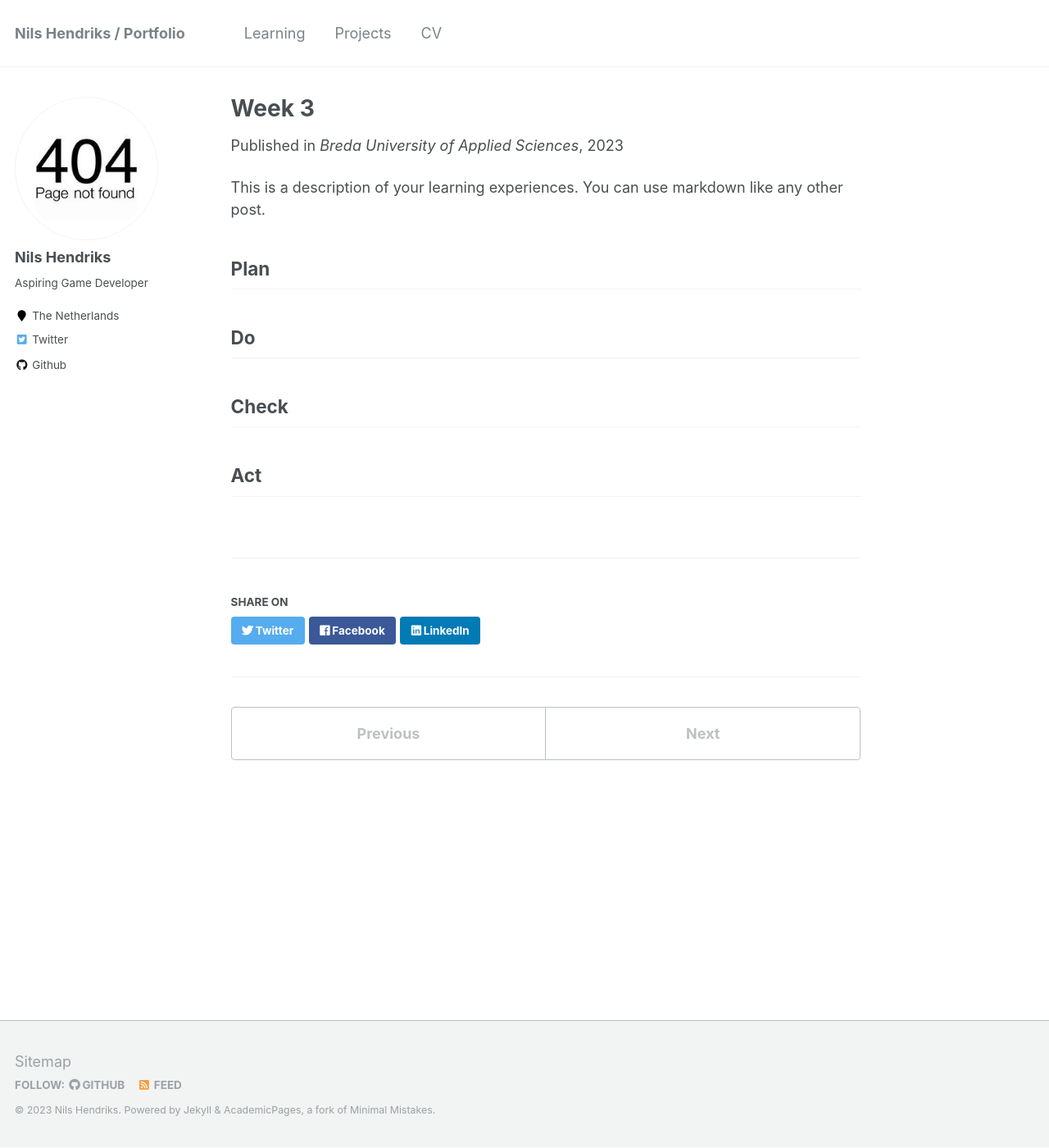
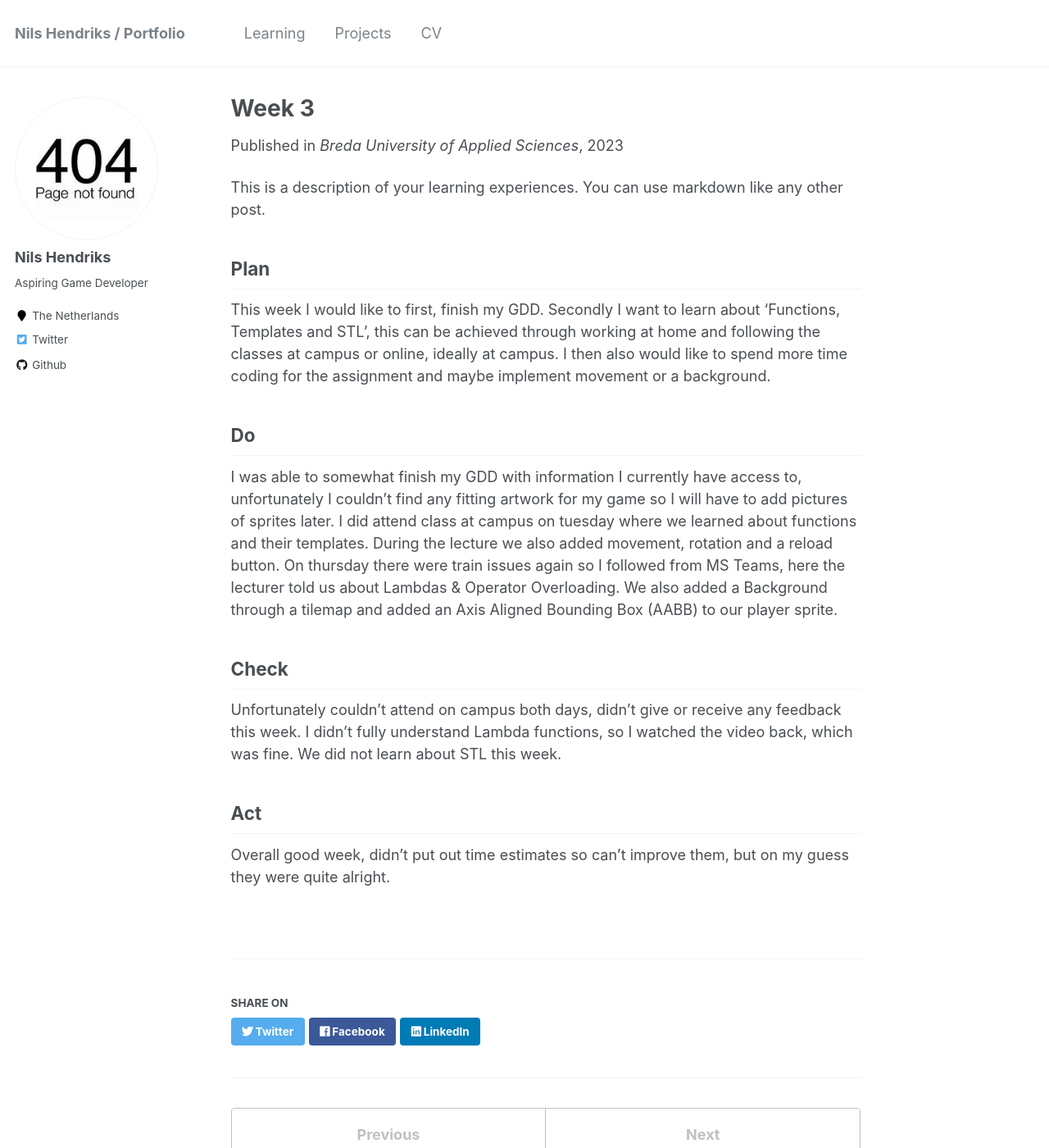
Before and after one commit to Nissey05/CPPForGamesLearningLog, a Jekyll site: the page built from _learning/week-3.md, in a window 1280 px wide and 1400 px high. Shown: the whole window at 82% size. Built offline with Jekyll 4.4.1, drawn with Linux system fonts in a browser that asks for light colours.

Commit message:
week 3 added

```diff
--- a/_learning/week-3.md
+++ b/_learning/week-3.md
@@ -18,6 +18,8 @@ NOTE: Fill this section in at the beginning of the week!
 What do you plan to do this week? What new knowledge do you want to acquire? Do you want to follow any of the learning units for the course? Do you want to work on the assignment for the course? How much time do you estimate you will spend on these tasks?
 -->
 
+This week I would like to first, finish my GDD. Secondly I want to learn about 'Functions, Templates and STL', this can be achieved through working at home and following the classes at campus or online, ideally at campus. I then also would like to spend more time coding for the assignment and maybe implement movement or a background.
+
 ## Do
 
 <!---
@@ -27,6 +29,8 @@ What were you actually able to accomplish? Was it more or less than what you pla
 
 Provide as much context as possible. Use code snippets or take screenshots of what you were able to accomplish. Please provide references to any additional sources of information that helped you.
 -->
+
+I was able to somewhat finish my GDD with information I currently have access to, unfortunately I couldn't find any fitting artwork for my game so I will have to add pictures of sprites later. I did attend class at campus on tuesday where we learned about functions and their templates. During the lecture we also added movement, rotation and a reload button. On thursday there were train issues again so I followed from MS Teams, here the lecturer told us about Lambdas & Operator Overloading. We also added a Background through a tilemap and added an Axis Aligned Bounding Box (AABB) to our player sprite.
 
 ## Check
 
@@ -42,6 +46,8 @@ Did you give anyone else feedback? Who did you give feedback to? How did they re
 NOTE: Any source of feedback is feedback!
 -->
 
+Unfortunately couldn't attend on campus both days, didn't give or receive any feedback this week. I didn't fully understand Lambda functions, so I watched the video back, which was fine. We did not learn about STL this week.
+
 ## Act
 
 <!---
@@ -51,3 +57,5 @@ What action points can you identify from this week? What would you like to impro
 
 If your planned time estimates were not accurate, what would you do to improve them?
 -->
+
+Overall good week, didn't put out time estimates so can't improve them, but on my guess they were quite alright.
```
